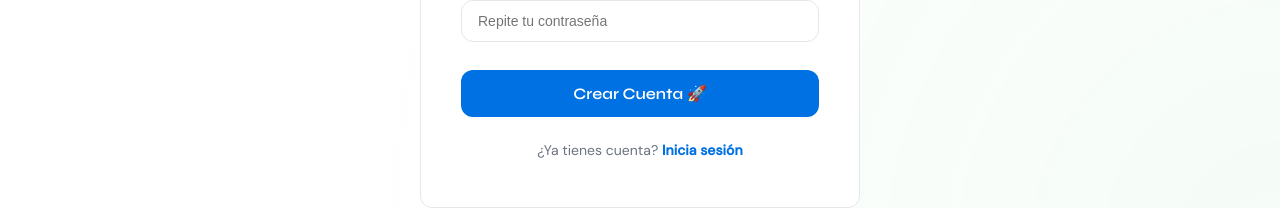
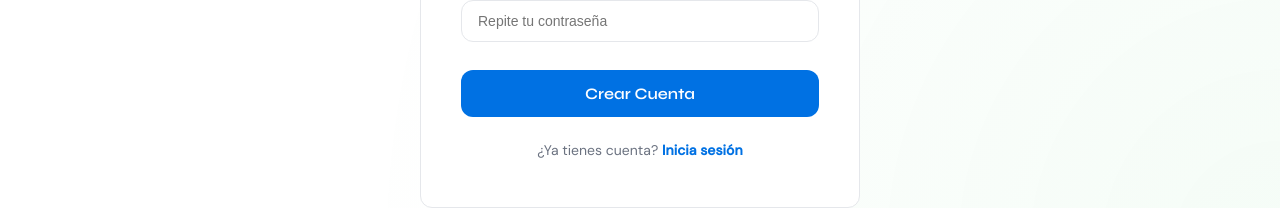
Before and after one commit to AdminION02/tienda-ION, a React (Create React App) app in the folder frontend/: page /register in a window 1280 px wide. Shown: the part 623-831 px from the top of the page. Built offline with nearby package versions, Linux system fonts and the light colour scheme; no server answers.

Commit message:
descripción del cambio

```diff
--- a/frontend/src/pages/Register.js
+++ b/frontend/src/pages/Register.js
@@ -61,7 +61,7 @@ export default function Register() {
             <input type="password" name="confirm" className="form-input" placeholder="Repite tu contraseña" value={form.confirm} onChange={handleChange} required />
           </div>
           <button type="submit" className="btn btn-primary auth-submit" disabled={loading}>
-            {loading ? 'Creando cuenta...' : 'Crear Cuenta 🚀'}
+            {loading ? 'Creando cuenta...' : 'Crear Cuenta'}
           </button>
         </form>
 
```
